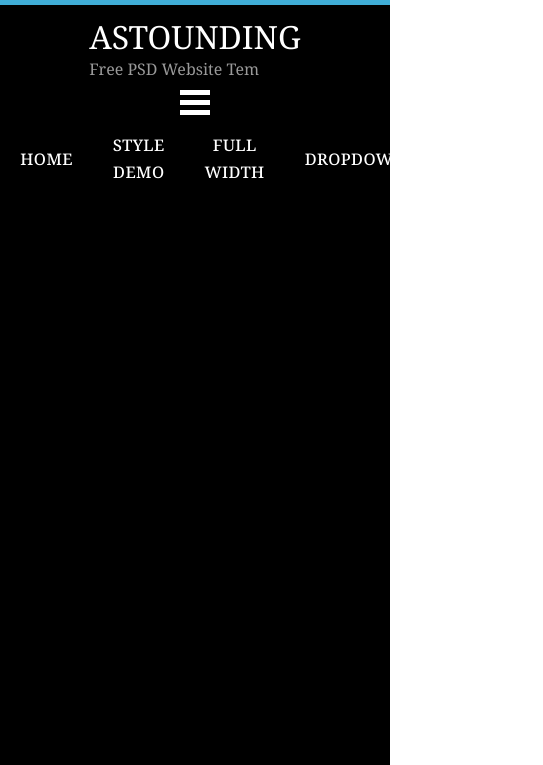
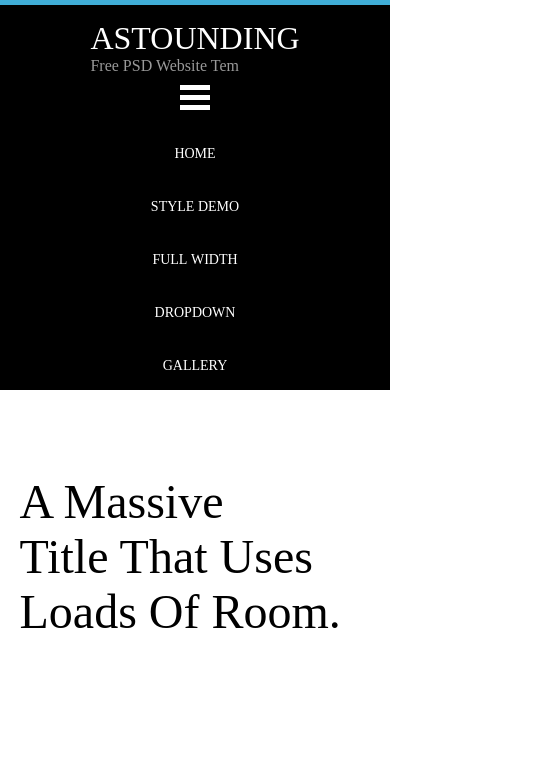
Before and after one commit to KChernogrivov/landing-astrounding, a plain HTML site: page index.html in a window 390 px wide. Both pictures are taken after a click on the element 195 px from the left and 102 px from the top of the page. Shown: the top 765 px of the page, 543 px wide, since content can reach past the window. Drawn offline with Linux system fonts and the light colour scheme.

Commit message:
change burger menu

```diff
--- a/styles/default.css
+++ b/styles/default.css
@@ -2,7 +2,7 @@
     margin: 0;
     padding: 0;
     box-sizing: border-box;
-    font-family: Georgia;
+    font-family: Georgia  sans-serif;
     list-style: none;
     font-weight: 400;
 }
--- a/styles/style.css
+++ b/styles/style.css
@@ -31,7 +31,17 @@ nav {
     display: none;
     background-color: #000000;
     width: 100%;
-    height: 100vh;
+}
+
+.burgerNav ul {
+    display: flex;
+    flex-direction: column;
+    justify-content: center;
+    align-items: center;
+}
+
+.burgerNav ul li {
+    margin: 10px 0;
 }
 
 .show {
@@ -39,8 +49,8 @@ nav {
 }
 
 .burger {
+    display: none;
     margin-top: 10px;
-    display: flex;
     flex-direction: column;
     justify-content: space-between;
     width: 30px;
@@ -369,7 +379,7 @@ nav > ul > li:hover {
         display: none;
     }
 
-    nav > .wrap__header > .burger {
+    .burger {
         display: flex;
     }
 }
```
